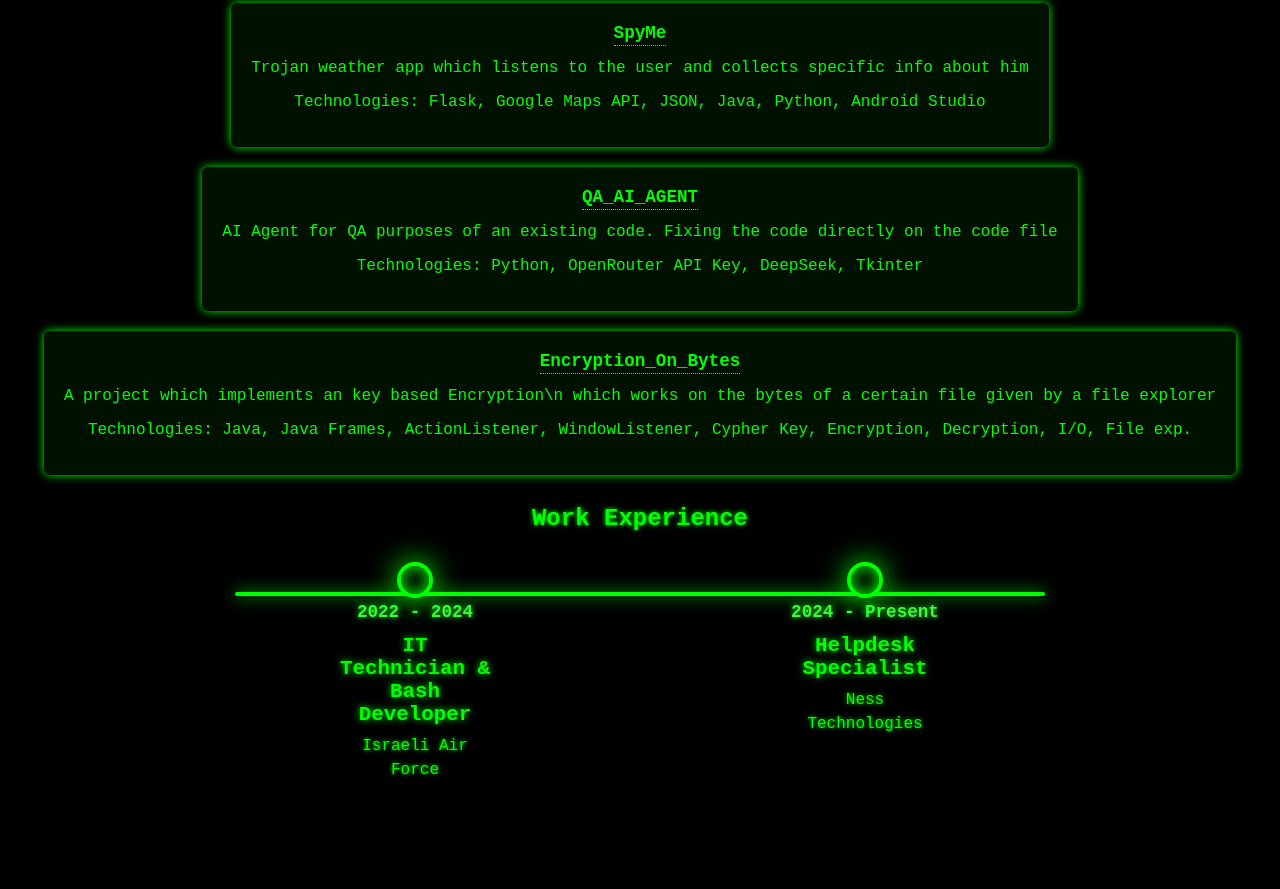
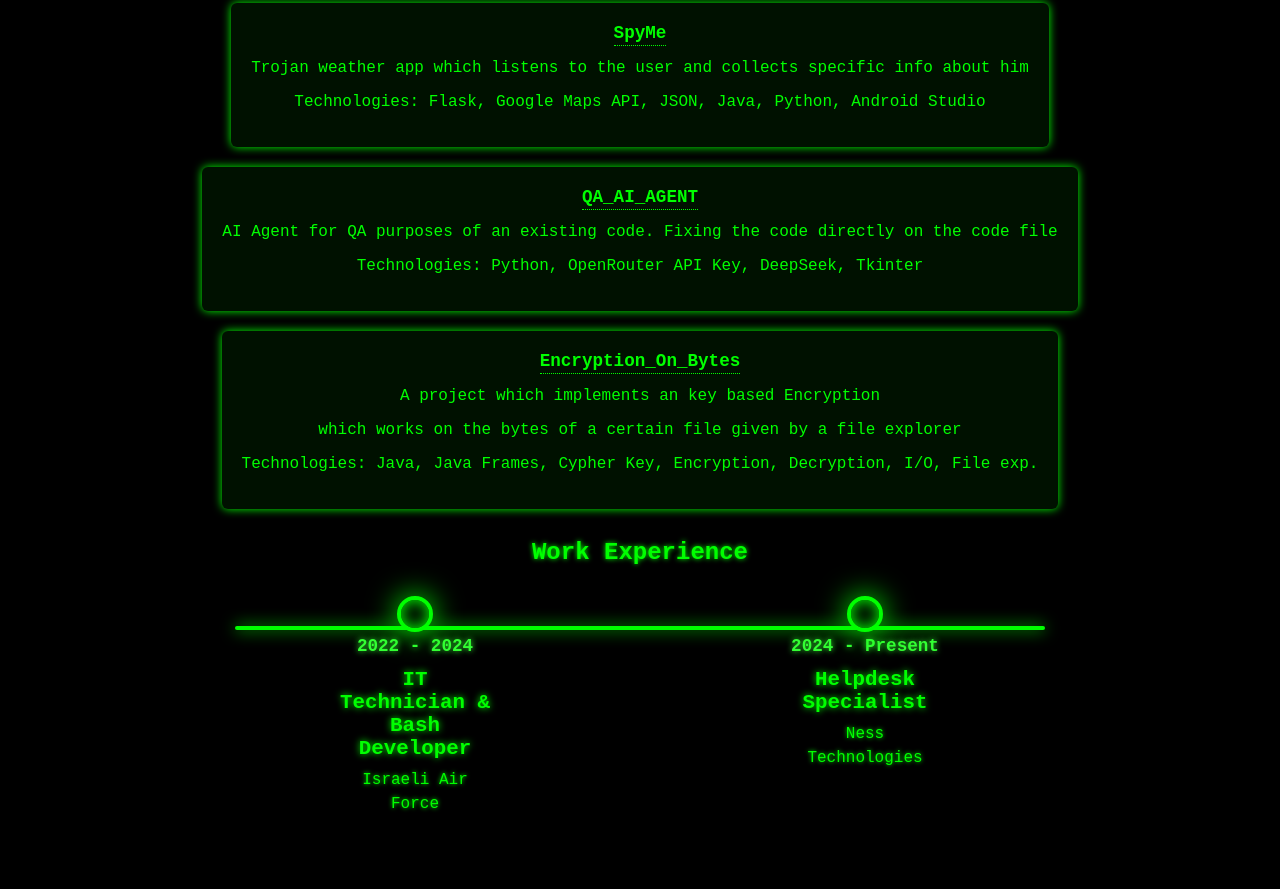
Before and after one commit to RonTwito/RonTwito.github.io, a plain HTML site: page index.html in a window 1280 px wide. Shown: the part 636-1525 px from the top of the page. Drawn offline with Linux system fonts and the light colour scheme.

Commit message:
Update index.html

```diff
--- a/index.html
+++ b/index.html
@@ -377,8 +377,9 @@ $ Languages --list
 
   <div class="project">
     <a href="https://github.com/RonTwito/Encryption_On_Bytes_Project" target="_blank" rel="noopener noreferrer">Encryption_On_Bytes</a>
-    <p>A project which implements an key based Encryption\n which works on the bytes of a certain file given by a file explorer</p>
-    <p>Technologies: Java, Java Frames, ActionListener, WindowListener, Cypher Key, Encryption, Decryption, I/O, File exp.</p>
+    <p>A project which implements an key based Encryption</p>
+    <p>which works on the bytes of a certain file given by a file explorer</p>
+    <p>Technologies: Java, Java Frames, Cypher Key, Encryption, Decryption, I/O, File exp.</p>
   </div>
 
 
```
